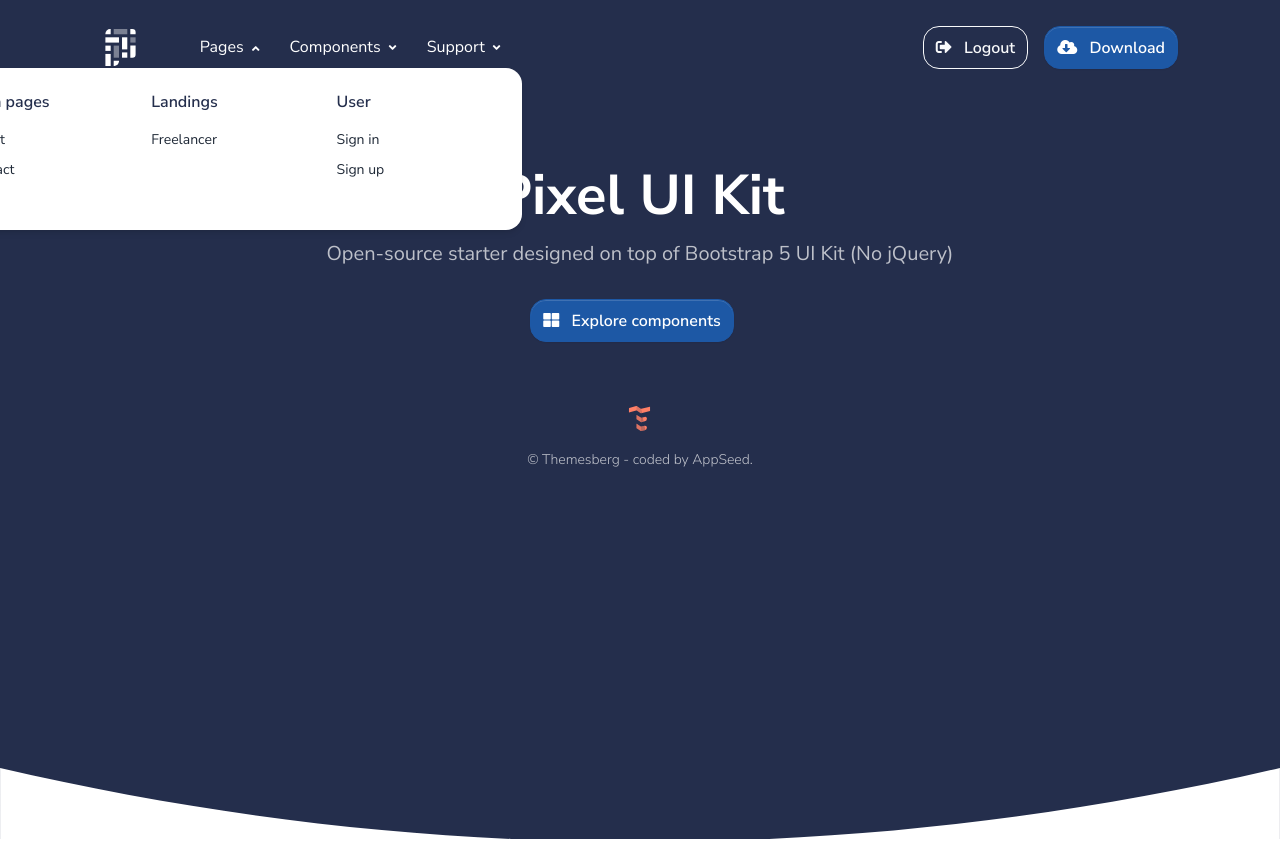
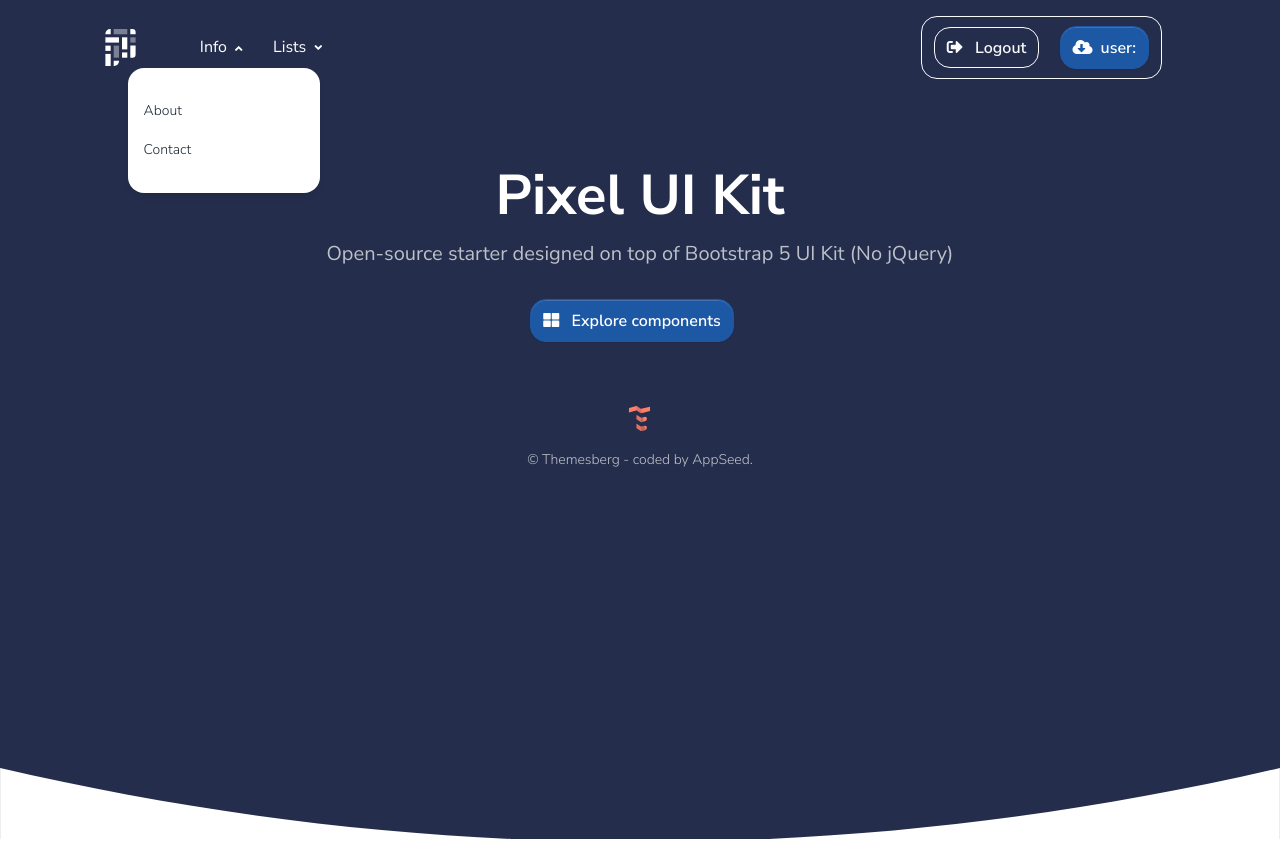
Before and after one commit to Mxbely/restaurant-kitchen-service, a Django app: page / in a window 1280 px wide, after a click on "Info". Shown: the top 846 px of the page. Run offline with Django 5.2, Linux system fonts and the light colour scheme; tables that the repository leaves empty hold one stand-in row (values such as "Sample post"); some libraries are stand-ins or nearby versions.

Commit message:
add empty pagination and modify text in navigation

```diff
--- a/templates/includes/navigation.html
+++ b/templates/includes/navigation.html
@@ -2,7 +2,7 @@
     <header class="header-global">
         <nav id="navbar-main" aria-label="Primary navigation" class="navbar navbar-main navbar-expand-lg navbar-theme-primary headroom navbar-dark">
             <div class="container position-relative">
-                <a class="navbar-brand me-lg-5" href="./index.html">
+                <a class="navbar-brand me-lg-5" href="{% url 'kitchen:index' %}">
                     <img class="navbar-brand-dark" src="{{ ASSETS_ROOT }}/img/brand/light.svg" alt="Logo light">
                     <img class="navbar-brand-light" src="{{ ASSETS_ROOT }}/img/brand/dark.svg" alt="Logo dark">
                 </a>
@@ -10,7 +10,7 @@
                     <div class="navbar-collapse-header">
                         <div class="row">
                             <div class="col-6 collapse-brand">
-                                <a href="./index.html">
+                                <a href="{% url 'kitchen:index' %}">
                                     <img src="{{ ASSETS_ROOT }}/img/brand/dark.svg" alt="Themesberg logo">
                                 </a>
                             </div>
@@ -22,38 +22,19 @@
                     <ul class="navbar-nav navbar-nav-hover align-items-lg-center">
                         <li class="nav-item dropdown">
                             <a href="#" class="nav-link dropdown-toggle" id="frontPagesDropdown" aria-expanded="false" data-bs-toggle="dropdown">
-                                Pages
+                                Info
                                 <span class="fas fa-angle-down nav-link-arrow ms-1"></span>
                             </a>
-                            <div class="dropdown-menu dropdown-megamenu px-0 py-2 p-lg-4" aria-labelledby="frontPagesDropdown">
-                                <div class="row">
-                                    <div class="col-6 col-lg-4">
-                                        <h6 class="d-block mb-3 text-primary">Main pages</h6>
-                                        <ul class="list-style-none mb-4">
-                                            <li class="mb-2 megamenu-item">
-                                                <a class="megamenu-link" href="/about.html">About</a>
+                            <div class="dropdown-menu px-0" aria-labelledby="frontPagesDropdown">
+                                <div class="row g-0">
+                                    <div class="col ps-0 py-3">
+                                        {% comment %} <h6 class="d-block mb-3 text-primary">Main pages</h6> {% endcomment %}
+                                        <ul class="list-style-none">
+                                            <li class="megamenu-item">
+                                                <a class="dropdown-item" href="{% url 'kitchen:about' %}">About</a>
                                             </li>
-                                            <li class="mb-2 megamenu-item">
-                                                <a class="megamenu-link" href="/contact.html">Contact</a>
-                                            </li>
-                                        </ul>
-                                    </div>
-                                    <div class="col-6 col-lg-4">
-                                        <h6 class="d-block mb-3 text-primary">Landings</h6>
-                                        <ul class="list-style-none mb-4">
-                                            <li class="mb-2 megamenu-item">
-                                                <a class="megamenu-link" href="/landing-freelancer.html">Freelancer</a>
-                                            </li>
-                                        </ul>
-                                    </div>
-                                    <div class="col-6 col-lg-4">
-                                        <h6 class="d-block mb-3 text-primary">User</h6>
-                                        <ul class="list-style-none mb-4">
-                                            <li class="mb-2 megamenu-item">
-                                                <a class="megamenu-link" href="/sign-in.html">Sign in</a>
-                                            </li>
-                                            <li class="mb-2 megamenu-item">
-                                                <a class="megamenu-link" href="/sign-up.html">Sign up</a>
+                                            <li class="megamenu-item">
+                                                <a class="dropdown-item" href="{% url 'kitchen:contact' %}">Contact</a>
                                             </li>
                                         </ul>
                                     </div>
@@ -62,51 +43,23 @@
                         </li>
                         <li class="nav-item dropdown">
                             <a href="#" class="nav-link dropdown-toggle" id="componentsDropdown" aria-expanded="false" data-bs-toggle="dropdown">
-                                Components
+                                Lists
                                 <span class="fas fa-angle-down nav-link-arrow ms-1"></span>
                             </a>
-                            <div class="dropdown-menu dropdown-megamenu-md p-0" aria-labelledby="componentsDropdown">
+                            <div class="dropdown-menu p-0" aria-labelledby="componentsDropdown">
                                 <div class="row g-0">
-                                    <div class="col-lg-6 bg-dark d-none d-lg-block me-0 me-3">
-                                        <div class="px-0 py-3 text-center">
-                                            <img src="{{ ASSETS_ROOT }}/img/megamenu_image.png" alt="Pixel Components">
-                                        </div>
-                                    </div>
                                     <div class="col ps-0 py-3">
                                         <ul class="list-style-none">
-                                            <li><a class="dropdown-item" href="/ui-accordions.html">Accordions</a></li>
-                                            <li><a class="dropdown-item" href="/ui-alerts.html">Alerts</a></li>
-                                            <li><a class="dropdown-item" href="/ui-badges.html">Badges</a></li>
-                                            <li><a class="dropdown-item" href="/ui-cards.html">Cards</a></li>
-                                            <li><a class="dropdown-item" href="/ui-bootstrap-carousels.html">Carousels</a></li>
-                                            <li><a class="dropdown-item" href="/ui-breadcrumbs.html">Breadcrumbs</a></li>
-                                            <li><a class="dropdown-item" href="/ui-buttons.html">Buttons</a></li>
-                                        </ul>
-                                    </div>
-                                    <div class="col ps-0 py-3">
-                                        <ul class="list-style-none">
-                                            <li><a class="dropdown-item" href="/ui-dropdowns.html">Dropdowns</a></li>
-                                            <li><a class="dropdown-item" href="/ui-forms.html">Forms</a></li>
-                                            <li><a class="dropdown-item" href="/ui-modals.html">Modals</a></li>
-                                            <li><a class="dropdown-item" href="/ui-navs.html">Navs</a></li>
-                                            <li><a class="dropdown-item" href="/ui-pagination.html">Pagination</a></li>
-                                            <li><a class="dropdown-item" href="/ui-popovers.html">Popovers</a></li>
-                                        </ul>
-                                    </div>
-                                    <div class="col ps-0 py-3">
-                                        <ul class="list-style-none">
-                                            <li><a class="dropdown-item" href="/ui-progress-bars.html">Progress Bars</a></li>
-                                            <li><a class="dropdown-item" href="/ui-tables.html">Tables</a></li>
-                                            <li><a class="dropdown-item" href="/ui-tabs.html">Tabs</a> </li>
-                                            <li><a class="dropdown-item" href="/ui-toasts.html">Toasts</a> </li>
-                                            <li><a class="dropdown-item" href="/ui-tooltips.html">Tooltips</a></li>
-                                            <li><a class="dropdown-item" href="/ui-typography.html">Typography</a></li>
+                                            <li><a class="dropdown-item" href="/ui-accordions.html">Dishes list</a></li>
+                                            <li><a class="dropdown-item" href="/ui-alerts.html">Dish types</a></li>
+                                            <li><a class="dropdown-item" href="/ui-badges.html">Ingredients</a></li>
+                                            <li><a class="dropdown-item" href="/ui-cards.html">Cooks</a></li>
                                         </ul>
                                     </div>
                                 </div>
                             </div>
                         </li>
-                        <li class="nav-item dropdown">
+                        {% comment %} <li class="nav-item dropdown">
                             <a href="#" class="nav-link dropdown-toggle" data-bs-toggle="dropdown" id="supportDropdown" aria-expanded="false">
                                 Support
                                 <span class="fas fa-angle-down nav-link-arrow ms-1"></span>
@@ -115,7 +68,7 @@
                                 <div class="col-auto px-0">
                                     <div class="list-group list-group-flush">
                                         <a href="https://appseed.us/" target="_blank"
-                                           class="list-group-item list-group-item-action d-flex align-items-center p-0 py-3 px-lg-4">
+                                            class="list-group-item list-group-item-action d-flex align-items-center p-0 py-3 px-lg-4">
                                             <span class="icon icon-sm"><span class="fas fa-microphone-alt"></span></span>
                                             <div class="ms-4">
                                                 <span class="d-block font-small fw-bold mb-0">Support</span>
@@ -125,17 +78,22 @@
                                     </div>
                                 </div>
                             </div>
-                        </li>
+                        </li> {% endcomment %}
                     </ul>
                 </div>
                 <div class="d-flex align-items-center">
-                    <a href="{% url 'logout' %}"
-                       class="btn btn-outline-gray-100 d-none d-lg-inline me-md-3"><span class="fas fa-sign-out-alt me-2"></span> Logout</a>
-                    <a href="https://appseed.us/product/pixel-bootstrap/django/"
-                       target="_blank" class="btn btn-tertiary"><i class="fas fa-cloud-download-alt me-2"></i> Download</a>
-                    <button class="navbar-toggler ms-2" type="button" data-bs-toggle="collapse" data-bs-target="#navbar_global" aria-controls="navbar_global" aria-expanded="false" aria-label="Toggle navigation">
+                    <form method="post", action="{% url 'logout' %}">
+                        {% csrf_token %}
+                        {% comment %} <p class="btn btn-outline-gray-100 d-none d-lg-inline me-md-3">Logout</p> {% endcomment %}
+                        <button type="submit" class="btn btn-outline-gray-100 d-none d-lg-inline me-md-3">
+                    </form>
+                    <a href="{% url 'logout' %}?next={{request.path}}"
+                        class="btn btn-outline-gray-100 d-none d-lg-inline me-md-3"><span class="fas fa-sign-out-alt me-2"></span> Logout</a>
+                    <a href="#"
+                        target="_blank" class="btn btn-tertiary"><i class="fas fa-cloud-download-alt me-2"></i>user: {{ user.username }}</a>
+                    {% comment %} <button class="navbar-toggler ms-2" type="button" data-bs-toggle="collapse" data-bs-target="#navbar_global" aria-controls="navbar_global" aria-expanded="false" aria-label="Toggle navigation">
                         <span class="navbar-toggler-icon"></span>
-                    </button>
+                    </button> {% endcomment %}
                 </div>
             </div>
         </nav>
```
Also changed, not shown: templates/includes/pagination.html (added, +20 -0 lines).
